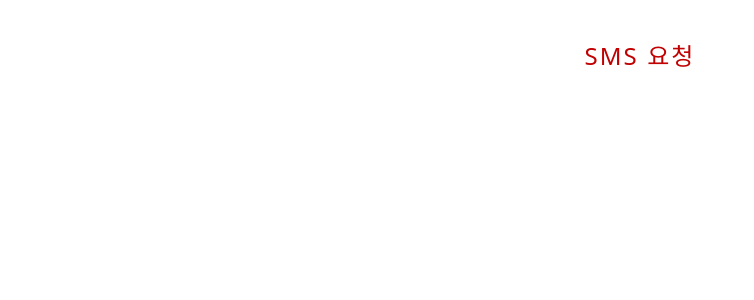
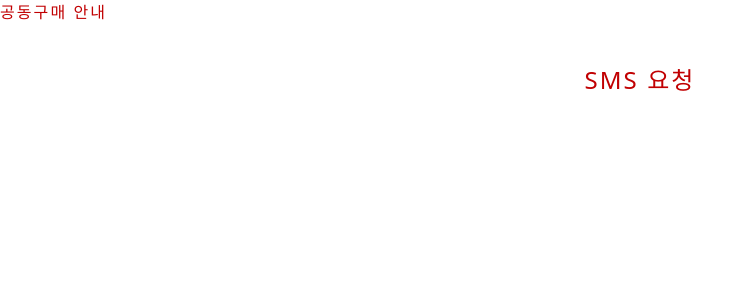
Before and after one commit to letz0703/letz, a Next.js app: page /sms in a window 1280 px wide. Shown: the top 300 px of the page, without its empty margins (0-754 px from the left). Built offline with nearby package versions, Linux system fonts and the light colour scheme.

Commit message:
2024.05.02 목

```diff
--- a/src/app/globals.css
+++ b/src/app/globals.css
@@ -12,6 +12,9 @@
     sans-serif;
   font-size: 1rem;
   letter-spacing: 0.13rem;
+}
+html {
+  /*font-size: 62.5%;*/
 }
 html,
 body {
--- a/src/app/layout.js
+++ b/src/app/layout.js
@@ -11,6 +11,15 @@ export default function RootLayout({children}) {
       <body>
         <div className={`styles.container`}>
           {/*<Navbar />*/}
+          <nav className="top-nav">
+            <ul>
+              <li>
+                <a href="https://www.notion.so/81344badf5894c5ca36d0864e96bc3bd">
+                  공동구매 안내
+                </a>
+              </li>
+            </ul>
+          </nav>
 
           <div className="child">{children}</div>
           {/*<Footer />*/}
```
Also changed, not shown: fl/journals/2024_04_23.md (added, +3 -0 lines), fl/journals/2024_04_26.md (added, +2 -0 lines), fl/journals/2024_04_27.md (added, +2 -0 lines), fl/pages/compression.md (added, +3 -0 lines), fl/pages/contents.md (added, +1 -0 lines), fl/pages/fl studio.md (added, +2 -0 lines), fl/pages/fruit multiband compressor.md (added, +6 -0 lines), fl/pages/right way to use compression.md (added, +4 -0 lines), fl/pages/인간관계.md (added, +3 -0 lines), fl/logseq/custom.css (added), 1 other file (tests, documents, lock files or other folders).
